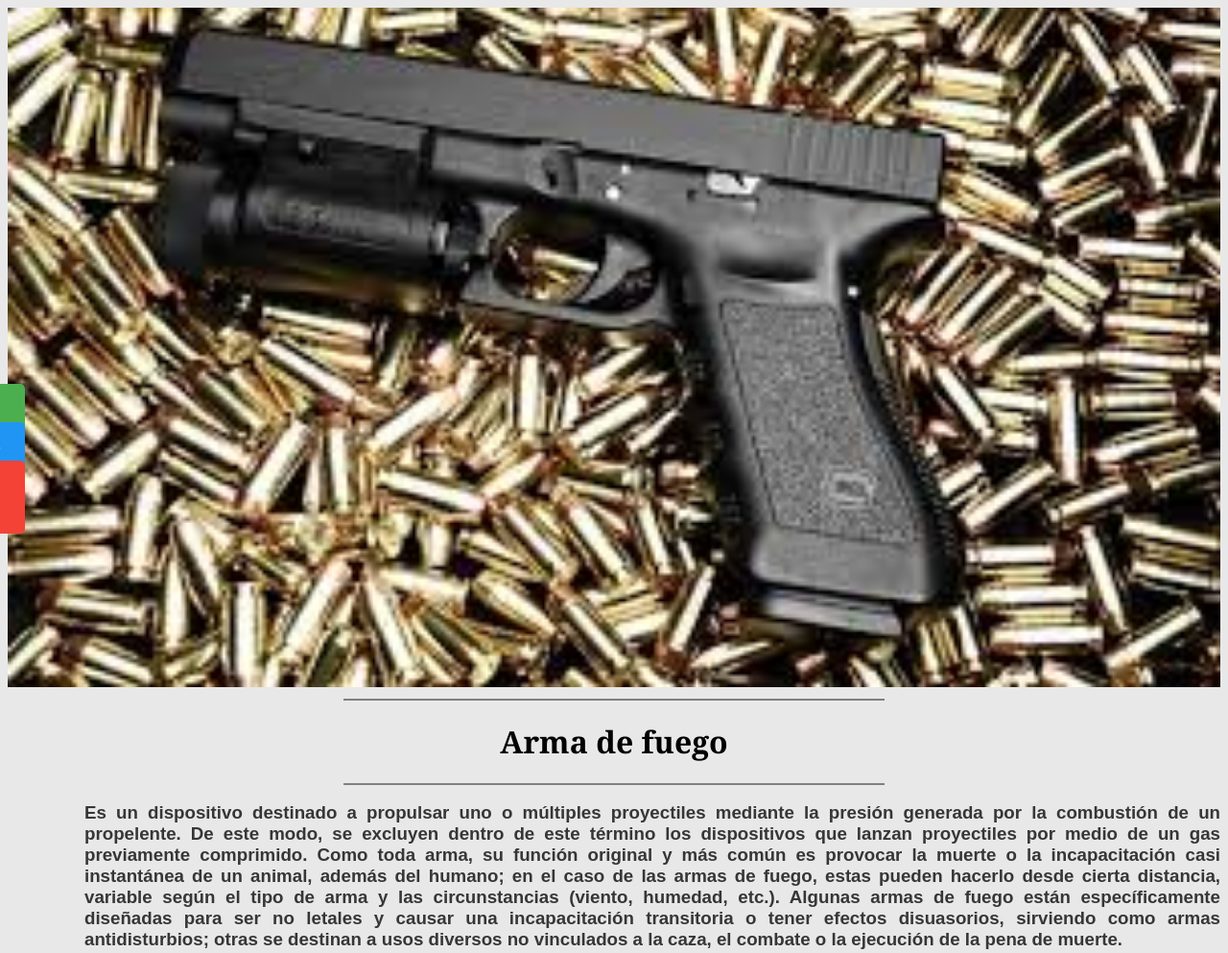
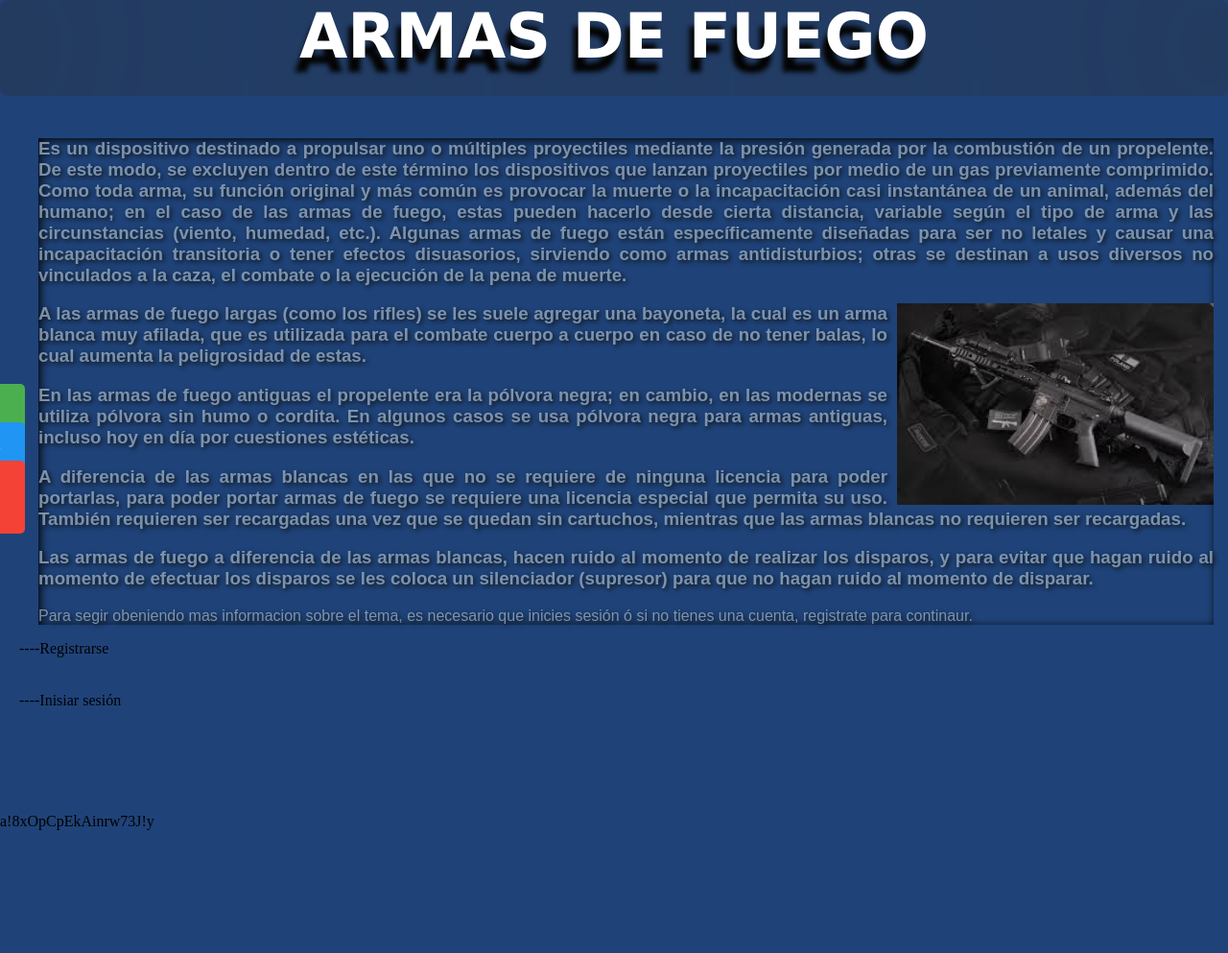
Before and after one commit to hasael014/Armas_de_fuego, a plain HTML site: page index.html in a window 1280 px wide. Shown: the top 993 px of the page at 96% size. After the commit the page ends 865 px from the top, so only its background shows below. Drawn offline with Linux system fonts and the light colour scheme; files that its build step writes are made by us from their sources.

Commit message:
confrimo

```diff
--- a/css/estilos.css
+++ b/css/estilos.css
@@ -11,7 +11,9 @@
 }
 
 body {
-        background-color: #00000017;
+    padding: 0%;
+    margin: 0%;
+    background-color: #133972f1;
 }
 
 #navflo_00 a:hover {
@@ -38,20 +40,29 @@
     background-color: rgb(110, 85, 252);
 }
 
-    #hr-titulo {
-        margin-right: 350px;
-        margin-left: 350px;
-    }
-
 .text_00 {
-        font-family: Georgia, 'Times New Roman', Times, serif;
+    top: 10px;
+    font-family: Verdana, Geneva, Tahoma, sans-serif;
+    text-shadow: -5px 15px 5px rgb(4, 4, 4);
+    text-align: center;
+    font-size: 65px;
+    background-color: rgba(32, 77, 174, 0);
+    width: auto;
+    height: 100px;
+    box-shadow: 1px 1px 200px rgba(46, 45, 45, 0.493) inset;
+    border-radius: 8px;
+    color: white;
+    margin-top: 0px;
 }
 
 #text_01 {
-        color: #000000c4;
-        margin-left: 80px;
+    color: #9ab1c9c4;
+    margin-left: 40px;
+    margin-right: 15px;
     font-family: sans-serif;
     text-align: justify;
+    text-shadow: 2px 2px 5px #111;
+    box-shadow: 2px 2px 10px rgb(4, 4, 4) inset;
 }
 
 #hr-titulo-page_02 {
--- a/index.html
+++ b/index.html
@@ -5,7 +5,7 @@
     <title>Inicio</title>
     <meta charset="UTF-8">
     <meta name="viewport" content="width=device-width, initial-scale=1">
-    <link href="estilos.css" rel="stylesheet">
+    <link href="css/estilos.css" rel="stylesheet">
     <link rel="shortcut icon" href="img/icon-page.png">
 </head>
 
@@ -22,16 +22,12 @@
 
     </div>
 
-    <img src="img/img_port.jpg" width="100%">
+    <div class="contenedor-texto">
+        <h1 class="text_00">
+            ARMAS DE FUEGO
+        </h1>
+    </div>
 
-
-    <center>
-        <hr noshade id="hr-titulo">
-        <h1 class="text_00">
-            Arma de fuego
-        </h1>
-        <hr noshade id="hr-titulo">
-    </center>
 
     <div id="text_01">
         <p>
@@ -87,6 +83,7 @@
 
 
     a!8xOpCpEkAinrw73J!y
+
 </body>
 
 </html>
```
Lines whose indentation alone changed are shown as unchanged.
